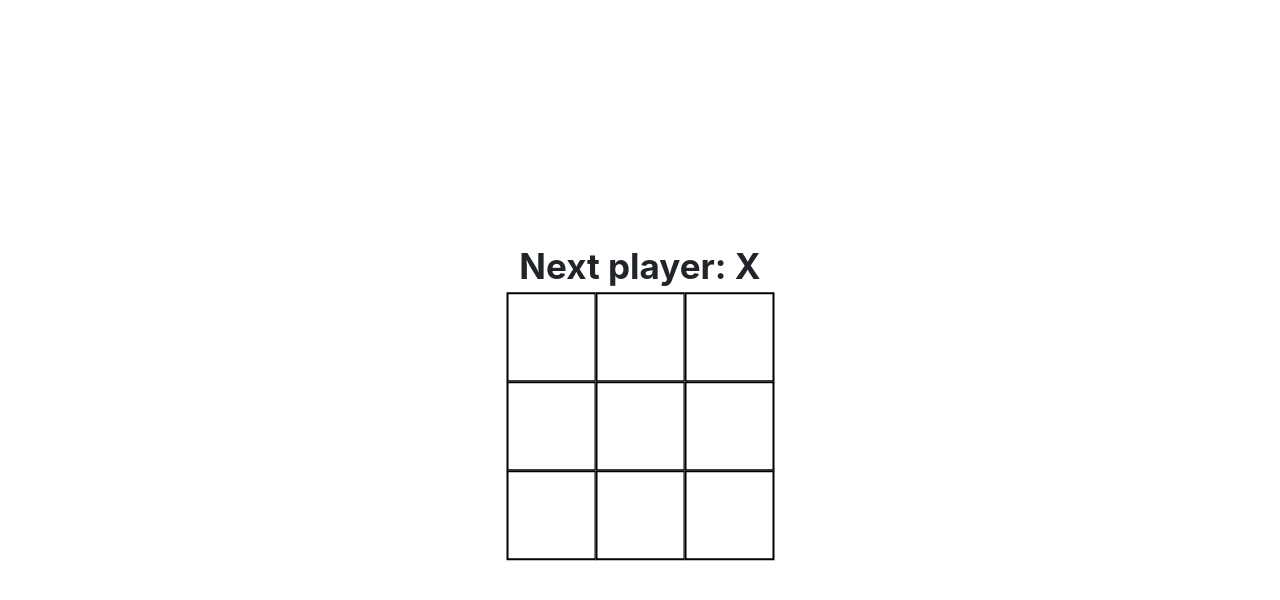
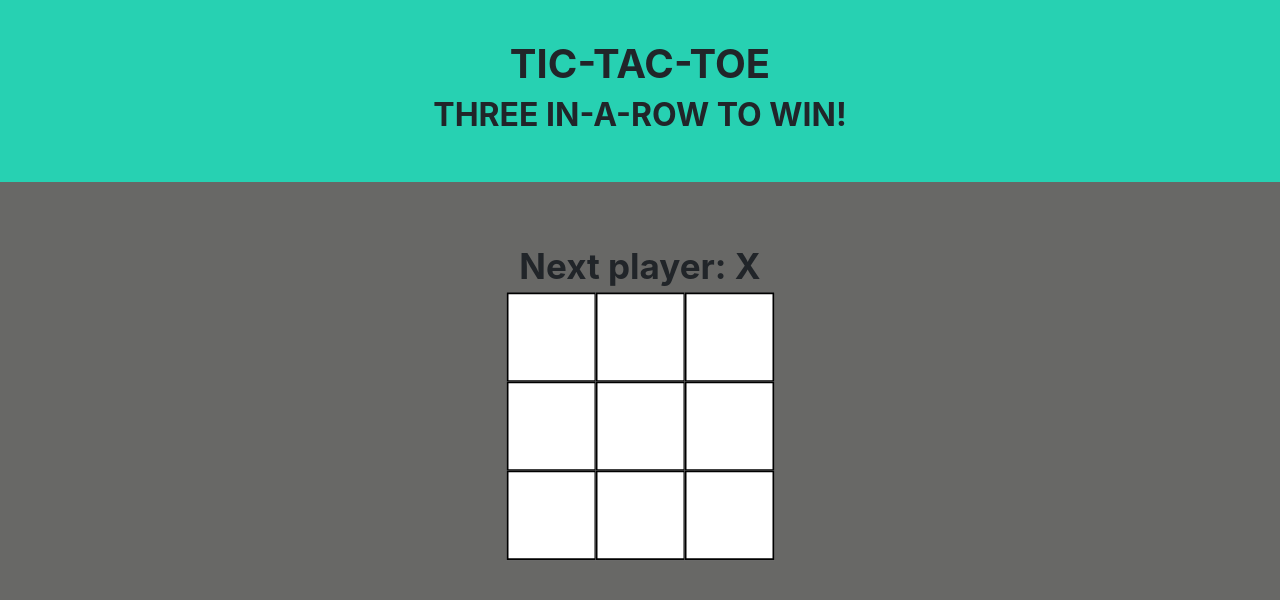
Before and after one commit to AshelyNicole/ReactProject3, a React (Create React App) app in the folder client/: page /tictactoe in a window 1280 px wide. Shown: the top 600 px of the page. Built offline with nearby package versions, Linux system fonts and the light colour scheme; the HTML template or start-up script is replaced by a standard one.

Commit message:
Added jumbotron

```diff
--- a/client/src/components/chat/chatStyles/EnterChat.css
+++ b/client/src/components/chat/chatStyles/EnterChat.css
@@ -12,7 +12,7 @@
 }
 
 .header-one {
-  color: white;
+  color: #27d1b2;
   font-size: 2.5rem;
 }
 
--- a/client/src/components/games/TicTacToe.js
+++ b/client/src/components/games/TicTacToe.js
@@ -4,7 +4,7 @@ import "../styles/TicTacToe.css";
 function TicTacToe() {
   return (
     <div>
-      <Header />
+      <Jumbotron />
       <Board />
       <Footer />
     </div>
@@ -12,8 +12,13 @@ function TicTacToe() {
 }
 
 // Header
-function Header() {
-  return <div></div>;
+function Jumbotron() {
+  return (
+    <div className="jumbotron">
+      <h1 className="title">TIC-TAC-TOE</h1>
+      <h2 className="title">THREE IN-A-ROW TO WIN!</h2>
+    </div>
+  );
 }
 
 // square
@@ -64,7 +69,7 @@ function Board() {
 
   return (
     // Creating the board and rendering turn order
-    <div className="board">
+    <div className="game-board">
       <div className="turn-order">{turnOrder}</div>
       <div className="board-row">
         {renderSquares(0)} {renderSquares(1)} {renderSquares(2)}
--- a/client/src/components/styles/TicTacToe.css
+++ b/client/src/components/styles/TicTacToe.css
@@ -23,7 +23,7 @@
   display: table;
 }
 
-.board {
+.game-board {
   display: flex;
   flex-direction: column;
   margin: 0 auto;
@@ -38,3 +38,19 @@
   font-size: 35px;
   text-align: center;
 }
+
+.title {
+  text-align: center;
+  font-weight: bold;
+}
+
+.jumbotron {
+  padding: 40px;
+  background-color: #27d1b2;
+  width: 100%;
+  border-radius: 0;
+}
+
+body {
+  background-color: #686866;
+}
```
